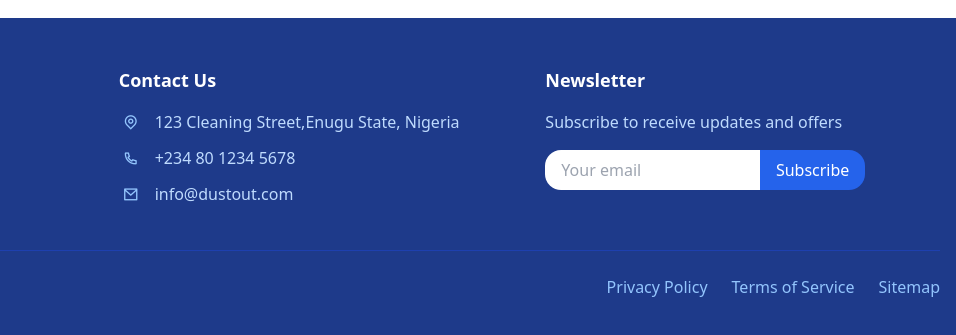
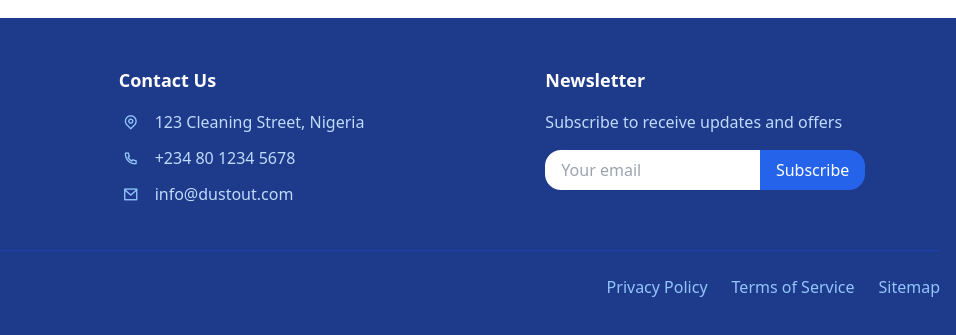
Before and after one commit to PeterNnamani/Clean-Wave-Project, a plain HTML site: page index.html in a window 1280 px wide. Shown: the part 5148-5483 px from the top of the page, 324-1280 px from the left. Drawn offline with nearby package versions, Linux system fonts and the light colour scheme.

Commit message:
Update index.html

```diff
--- a/index.html
+++ b/index.html
@@ -419,7 +419,7 @@
           <div class="w-6 h-6 flex items-center justify-center mr-3">
             <i class="ri-map-pin-line text-blue-300"></i>
           </div>
-          <span class="text-blue-200">123 Cleaning Street,Enugu State, Nigeria </span>
+          <span class="text-blue-200">123 Cleaning Street, Nigeria </span>
         </div>
         <div class="flex items-center mb-3">
           <div class="w-6 h-6 flex items-center justify-center mr-3">
```
